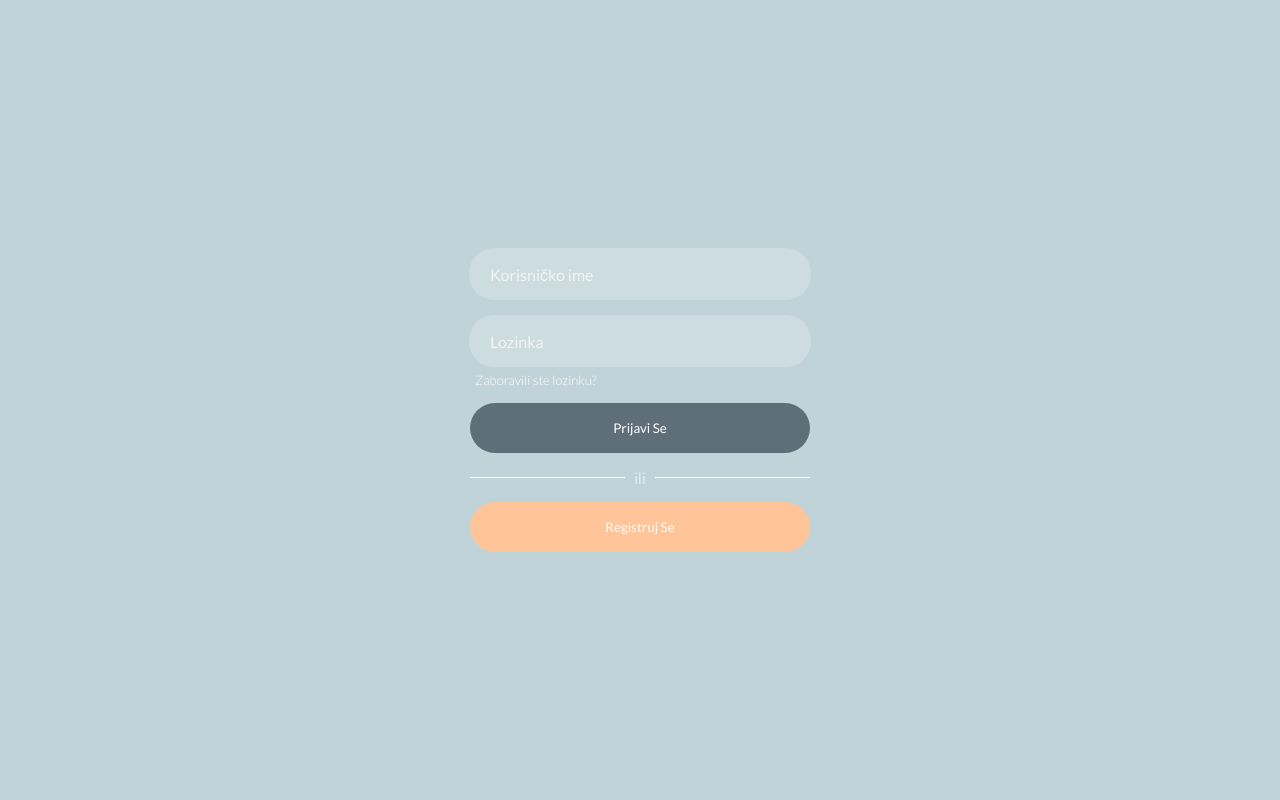
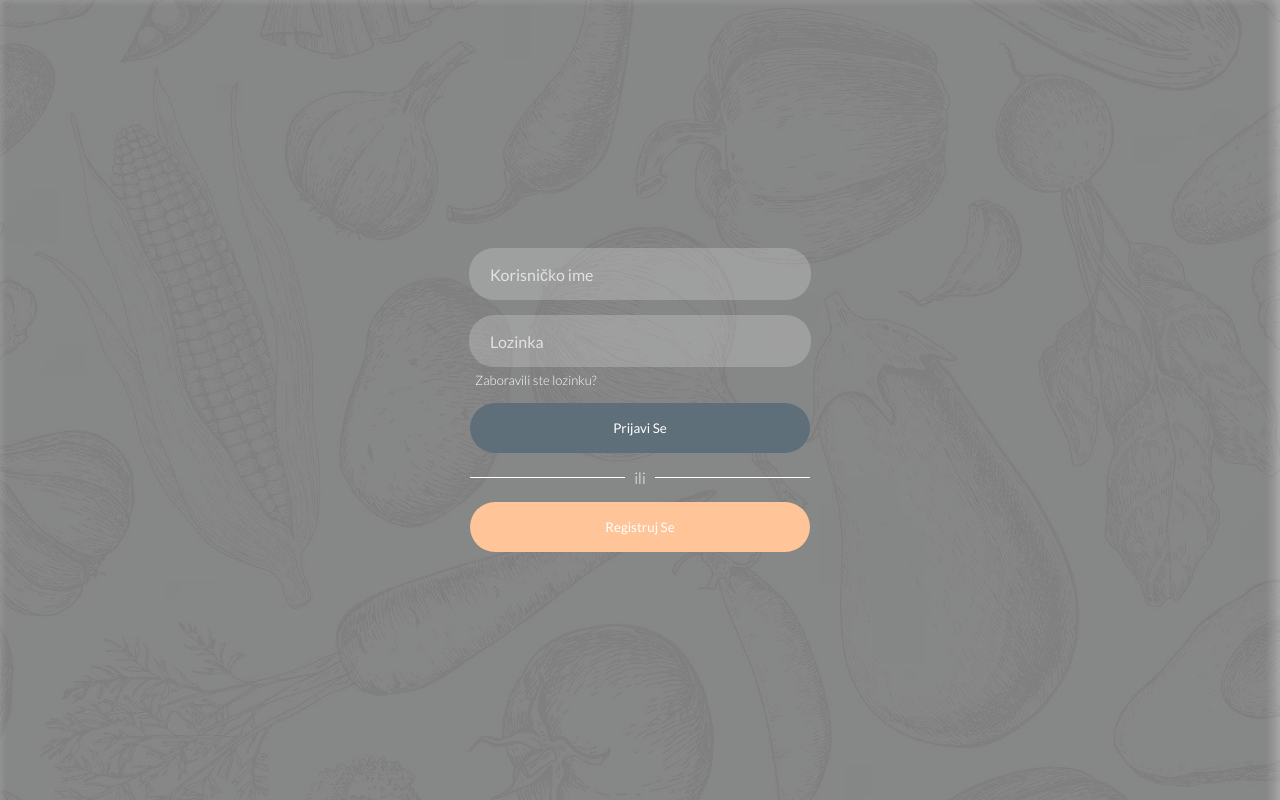
Before and after one commit to mkokor/nuthyro, a plain HTML site: page html/prijava.html in a window 1280 px wide. Drawn offline with Linux system fonts and the light colour scheme.

Commit message:
Dodana pozadinska slika na stranicu za prijavu

```diff
--- a/css/prijava.css
+++ b/css/prijava.css
@@ -1,6 +1,24 @@
+@media screen and (max-width: 700px) {
+
+  html {
+    background-image: url("../slike/pozadine/pozadinaPrijavaVertikalno.jpg");
+  }
+
+}
+
+@media screen and (min-width: 701px) {
+
+  html {
+    background-image: url("../slike/pozadine/pozadinaPrijavaHorizontalno.jpg");
+  }
+
+}
+
 html {
+  background-color: #878787;
   height: 100%;
-  background-color: #c0d3d8;
+  background-size: cover;
+  background-repeat: no-repeat;
 }
 
 body {
```
Also changed, not shown: slike/pozadine/pozadinaPrijava.jpg (added), slike/pozadine/pozadinaPrijavaHorizontalno.jpg (added), slike/pozadine/pozadinaPrijavaVertikalno.jpg (added).
